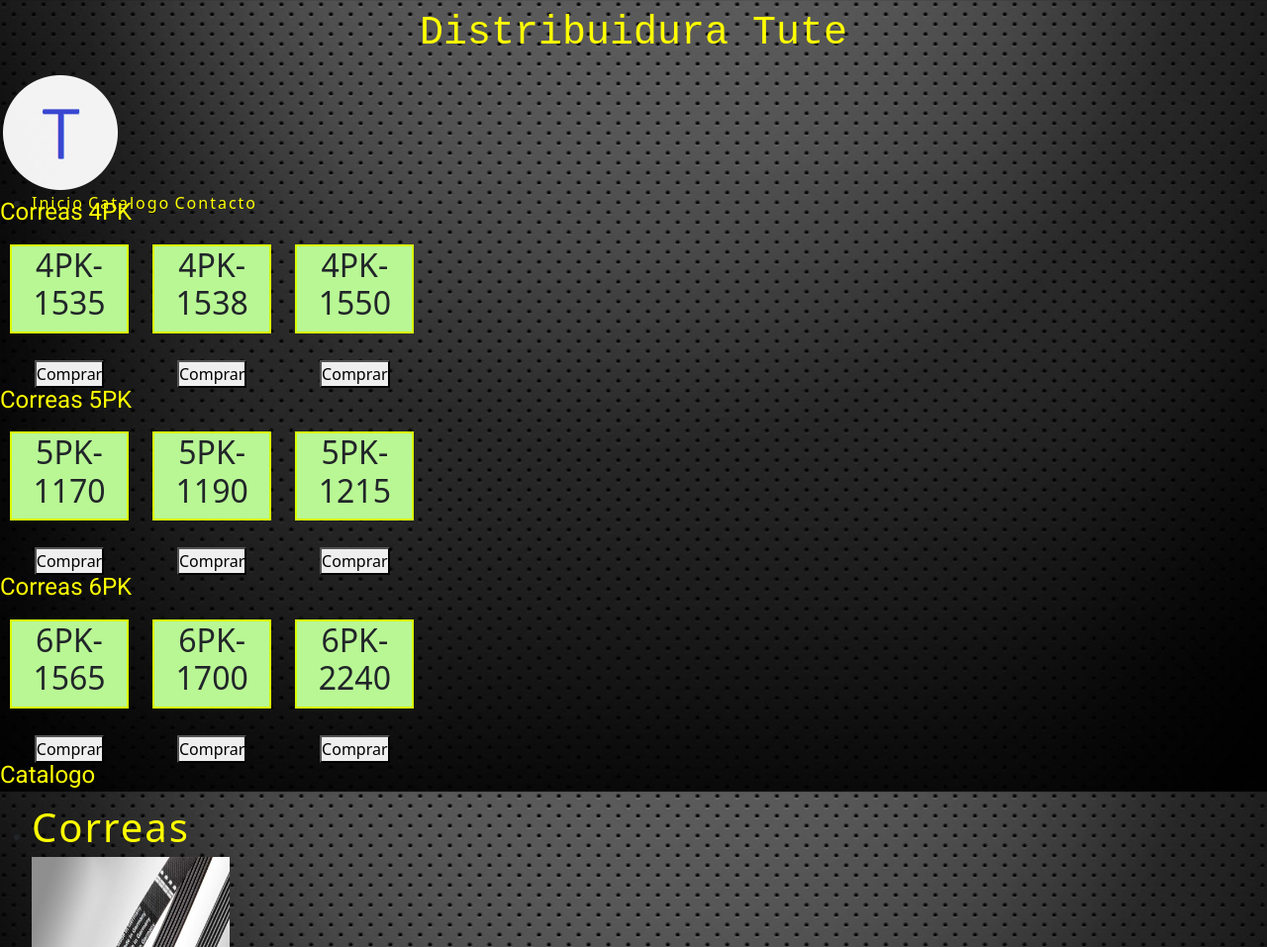
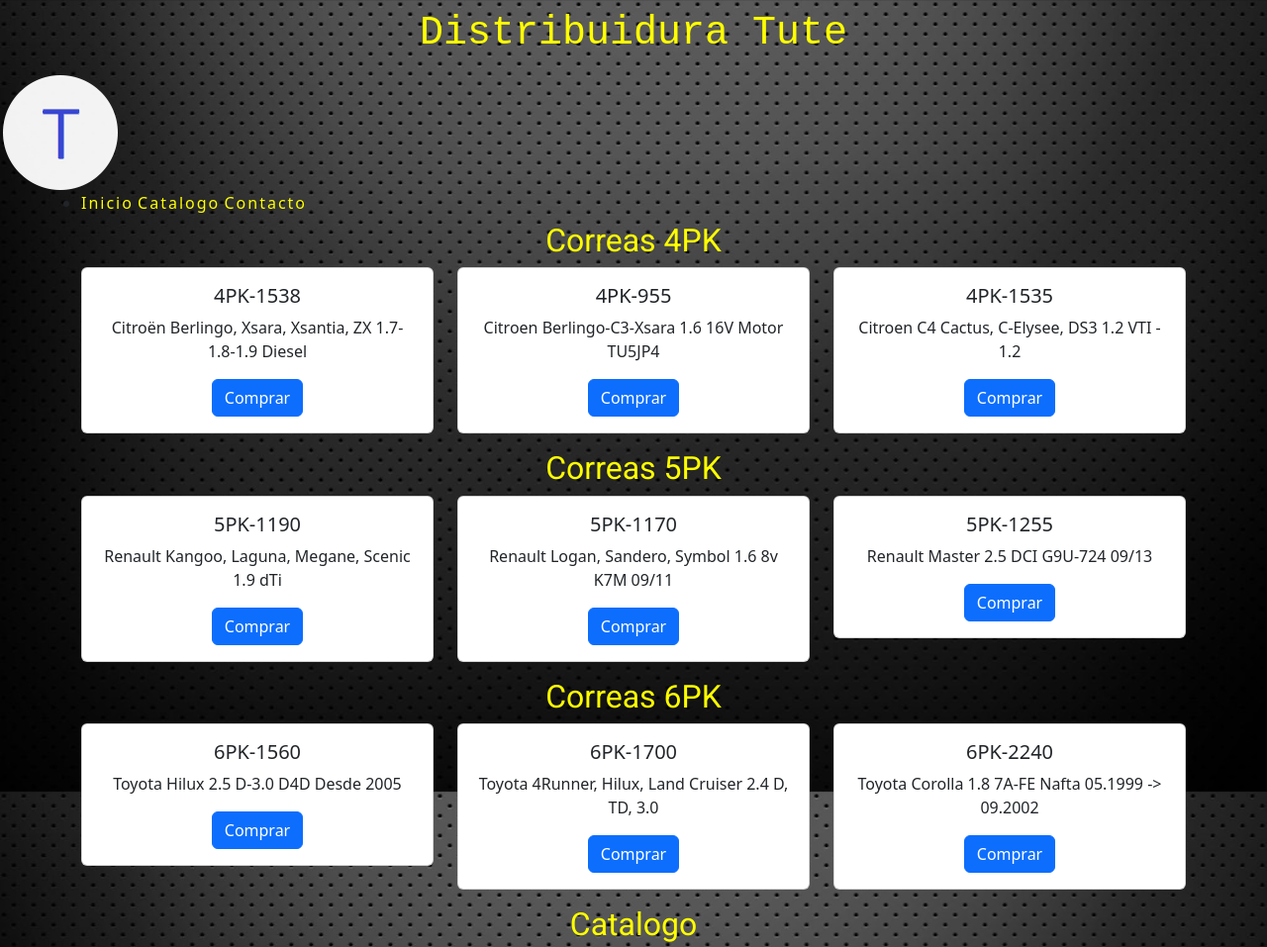
Before and after one commit to MatiasPistorio/PF-Pistorio, a plain HTML site: page pages/correas.html in a window 1280 px wide. Shown: the top 957 px of the page at 99% size. Drawn offline with Linux system fonts and the light colour scheme.

Commit message:
repositorio1

```diff
--- a/CSS/style.css
+++ b/CSS/style.css
@@ -19,7 +19,7 @@
 }
 header{
     width: 100%;
-    height: 25vh;
+    height: 14em;
 }
 .titulo{
     padding: 10px 10px 10px 10px;
@@ -35,12 +35,13 @@
     font-size: 40px;
 }
 main nav ul img{
-    height: 200px;
-    width: 200px;
+    height: 13em;
+    width: 13em;
 }
 .titulo2{
+    text-align: center;
     font-family: 'Roboto', sans-serif;
-    font-size: x-large;
+    font-size: xx-large;
     color: yellow
 }
 .introduccion1{
@@ -69,6 +70,3 @@
     width: 120px;
     background-color: rgb(185, 247, 149);
 }
-main .tarjeta button{
-    margin-top: 30px;
-}
--- a/pages/correas.html
+++ b/pages/correas.html
@@ -13,111 +13,140 @@
 <body>
     <header>
             <!--Menu principal-->
-        <h1 class="titulo">Distribuidura Tute</h1>
+        <h1 class="titulo"">Distribuidura Tute</h1>
         <img src="../img/logo.png" alt="logo">
-        <nav>
+        <div class="container">
+            <nav class="row">
                 <ul>
-                <li><a href="../index.html">Inicio</a> <a href="#catalogo">Catalogo</a> <a href="#footer">Contacto</a></li>
+                    <li class="col-12 col-xl-4"""><a href="../index.html">Inicio</a> <a href="#catalogo">Catalogo</a> <a href="#footer">Contacto</a></li>
                 </ul>
             </nav>
+        </div>
     </header>
 
     <main>
-        <div>
         <h2 class="titulo2">Correas 4PK</h2>
-            <div class="tarjeta">
-                <div>
-                    <h2>4PK-1535</h2>
-                </div>
-                <div>
-                    <button>Comprar</button>
-                </div>
-            </div>
-            <div class="tarjeta">
-                <div>
-                    <h2>4PK-1538</h2>
-                </div>
-                <div>
-                    <button>Comprar</button>
-                </div>
-            </div>
-            <div class="tarjeta">
-                <div>
-                    <h2>4PK-1550</h2>
-                </div>
-                <div>
-                    <button>Comprar</button>
+        <div class="container">
+            <div class="row">
+                <div class="col-12 col-xl-4">
+                    <div class="card text-center mb-3">
+                        <div class="card-body">
+                            <h5 class="card-title">4PK-1538</h5>
+                            <p class="card-text">Citroën Berlingo, Xsara, Xsantia, ZX 1.7-1.8-1.9 Diesel</p>
+                            <button type="button" class="btn btn-primary">Comprar</button>
                         </div>
                     </div>
                 </div>
-        <div>
-            <h2 class="titulo2">Correas 5PK</h2>
-            <div class="tarjeta">
-                <div>
-                    <h2>5PK-1170</h2>
-                </div>
-                <div>
-                    <button>Comprar</button>
-                </div>
-            </div>
-            <div class="tarjeta">
-                <div>
-                    <h2>5PK-1190</h2>
-                </div>
-                <div>
-                    <button>Comprar</button>
-                </div>
-            </div>
-            <div class="tarjeta">
-                <div>
-                    <h2>5PK-1215</h2>
-                </div>
-                <div>
-                    <button>Comprar</button>
+                <div class="col-12 col-xl-4">
+                    <div class="card text-center mb-3">
+                        <div class="card-body">
+                            <h5 class="card-title">4PK-955</h5>
+                            <p class="card-text">Citroen Berlingo-C3-Xsara 1.6 16V Motor TU5JP4</p>
+                            <button type="button" class="btn btn-primary">Comprar</button>
                         </div>
                     </div>
                 </div>
-        <div>
-            <h2 class="titulo2">Correas 6PK</h2>
-            <div class="tarjeta">
-                <div>
-                    <h2>6PK-1565</h2>
-                </div>
-                <div>
-                    <button>Comprar</button>
+                <div class="col-12 col-xl-4">
+                    <div class="card text-center mb-3">
+                        <div class="card-body">
+                            <h5 class="card-title">4PK-1535</h5>
+                            <p class="card-text">Citroen C4 Cactus, C-Elysee, DS3 1.2 VTI - 1.2</p>
+                            <button type="button" class="btn btn-primary">Comprar</button>
                         </div>
                     </div>
-            <div class="tarjeta">
-                <div>
-                    <h2>6PK-1700</h2>
-                </div>
-                <div>
-                    <button>Comprar</button>
                 </div>
             </div>
-            <div class="tarjeta">
-                <div>
-                    <h2>6PK-2240</h2>
         </div>
-                <div>
-                    <button>Comprar</button>
+        <h2 class="titulo2">Correas 5PK</h2>
+        <div class="container">
+            <div class="row">
+                <div class="col-12 col-xl-4">
+                    <div class="card text-center mb-3">
+                        <div class="card-body">
+                            <h5 class="card-title">5PK-1190</h5>
+                            <p class="card-text">Renault Kangoo, Laguna, Megane, Scenic 1.9 dTi</p>
+                            <button type="button" class="btn btn-primary">Comprar</button>
+                        </div>
+                    </div>
+                </div>
+                <div class="col-12 col-xl-4">
+                    <div class="card text-center mb-3">
+                        <div class="card-body">
+                            <h5 class="card-title">5PK-1170</h5>
+                            <p class="card-text">Renault Logan, Sandero, Symbol 1.6 8v K7M 09/11</p>
+                            <button type="button" class="btn btn-primary">Comprar</button>
+                        </div>
+                    </div>
+                </div>
+                <div class="col-12 col-xl-4">
+                    <div class="card text-center mb-3">
+                        <div class="card-body">
+                            <h5 class="card-title">5PK-1255</h5>
+                            <p class="card-text">Renault Master 2.5 DCI G9U-724 09/13</p>
+                            <button type="button" class="btn btn-primary">Comprar</button>
+                        </div>
+                    </div>
+                </div>
+            </div>
+        </div>
+        <h2 class="titulo2">Correas 6PK</h2>
+        <div class="container">
+            <div class="row">
+                <div class="col-12 col-xl-4">
+                    <div class="card text-center mb-3">
+                        <div class="card-body">
+                            <h5 class="card-title">6PK-1560</h5>
+                            <p class="card-text">Toyota Hilux 2.5 D-3.0 D4D Desde 2005</p>
+                            <button type="button" class="btn btn-primary">Comprar</button>
+                        </div>
+                    </div>
+                </div>
+                <div class="col-12 col-xl-4">
+                    <div class="card text-center mb-3">
+                        <div class="card-body">
+                            <h5 class="card-title">6PK-1700</h5>
+                            <p class="card-text">Toyota 4Runner, Hilux, Land Cruiser 2.4 D, TD, 3.0</p>
+                            <button type="button" class="btn btn-primary">Comprar</button>
+                        </div>
+                    </div>
+                </div>
+                <div class="col-12 col-xl-4">
+                    <div class="card text-center mb-3">
+                        <div class="card-body">
+                            <h5 class="card-title">6PK-2240</h5>
+                            <p class="card-text">Toyota Corolla 1.8 7A-FE Nafta 05.1999 -> 09.2002</p>
+                            <button type="button" class="btn btn-primary">Comprar</button>
+                        </div>
+                    </div>
                 </div>
             </div>
         </div>
         <section id="catalogo">
+            <section class="container">
                 <h2 class="titulo2">Catalogo</h2>
                 <nav>
                     <ul>
+                        <div class="row">
+                            <div class="col-12 col-xl-3 col-md-6">
                                 <li><a href="../pages/correas.html">Correas</a></li>
                                 <img src="../img/correa.jpg" alt="correa">
+                            </div>
+                            <div class="col-12 col-xl-3 col-md-6"">
                                 <li><a href="../pages/filtros.html">Filtros</a></li>
                                 <img src="../img/filtroJPG.JPG" alt="filtro">
+                            </div>
+                            <div class="col-12 col-xl-3 col-md-6">
                                 <li><a href="../pages/palas.html">Palas</a></li>
                                 <img src="../img/pala.JPG" alt="paleta">
+                            </div>
+                            <div class="col-12 col-xl-3 col-md-6">
                                 <li><a href="../pages/tensores.html">Tensores</a></li>
                                 <img src="../img/tensor.JPG" alt="tensor">
+                            </div>
+                        </div>
                     </ul>
                 </nav>
+            </section>
         </section>
     </main>
 
```
Also changed, not shown: index.html (+24 -14 lines). Lines whose indentation alone changed are shown as unchanged.
